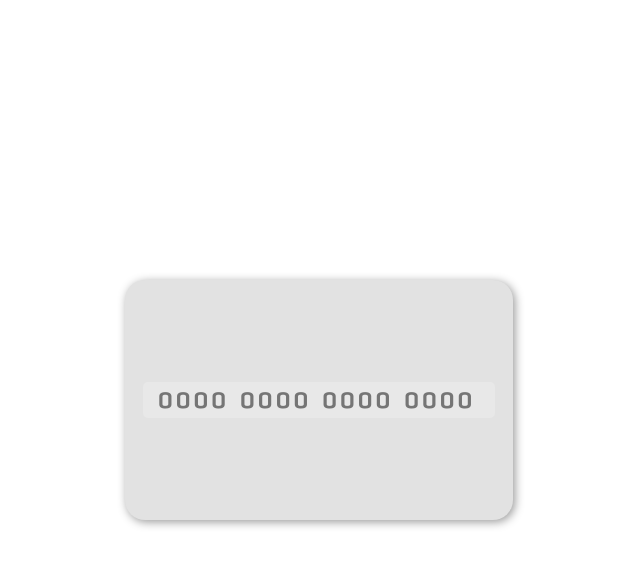
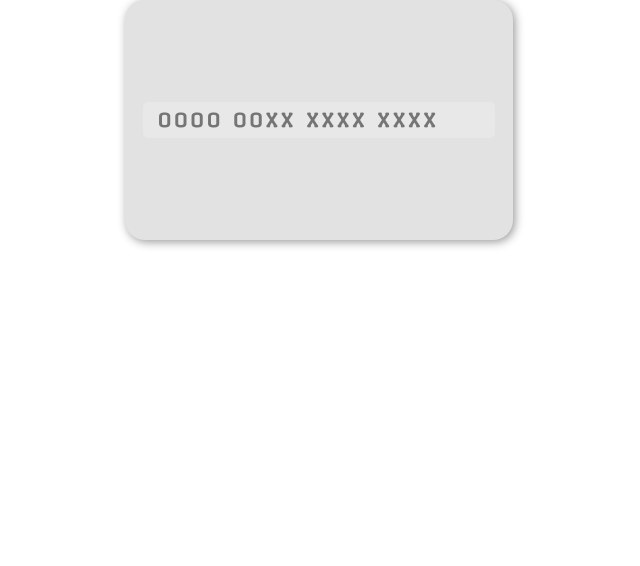
Before and after one commit to ramoona/banks-db-demo, a website with bundled scripts: page index.html in a window 1280 px wide. Shown: the whole page, without its empty margins (321-961 px from the left). Built offline with nearby package versions, Linux system fonts and the light colour scheme.

Commit message:
change card number mask and input placeholder

```diff
--- a/assets/bundle.js
+++ b/assets/bundle.js
@@ -799,7 +799,7 @@ const masker = require('vanilla-masker');
 window.onload = function () {
   const cardNumberField = document.getElementById('number');
 
-  masker(cardNumberField).maskPattern("9999 9999 9999 9999");
+  masker(cardNumberField).maskPattern("9999 9999 9999 9999 99");
 
   cardNumberField.oninput = function () {
     const cardNumber = cardNumberField.value;
--- a/assets/style.css
+++ b/assets/style.css
@@ -180,7 +180,7 @@ body {font-size: 16px}
   display: flex;
   flex-direction: column;
   align-items: center;
-  justify-content: center;
+  justify-content: flex-start;
   min-height: 100vh;
 }
 
@@ -205,7 +205,7 @@ body {font-size: 16px}
   width: calc(100% - 4rem);
   margin-left: 2rem;
   box-sizing: border-box;
-  font-size: 1.2em;
+  font-size: 1.1em;
   padding: .5rem 1.5rem;
   font-family: 'Halter';
   outline: none;
@@ -213,15 +213,6 @@ body {font-size: 16px}
   border: none;
   border-radius: 5px;
   color: inherit;
-}
-
-.bank-name {
-  text-align: left;
-  padding-top: 1rem
-}
-.type {
-  align-self: flex-end;
-  text-align: right;
 }
 
 .type,
@@ -240,6 +231,15 @@ body {font-size: 16px}
 
 .type.visible, .bank-name.visible {
   opacity: 1;
+}
+
+.bank-name {
+  text-align: left;
+  padding-top: 1rem
+}
+.type {
+  align-self: flex-end;
+  text-align: right;
 }
 
 .card.is-ru-alfabank {
--- a/index.html
+++ b/index.html
@@ -11,7 +11,7 @@
 <div class="container">
     <div class="card" id="card">
         <p class="bank-name" id="bank-name"></p>
-        <input type="text" id="number" class="number" maxlength="22" autofocus placeholder="0000 0000 0000 0000">
+        <input type="text" id="number" class="number" autofocus maxlength="22" placeholder="0000 00XX XXXX XXXX">
         <p class="type" id="type"></p>
     </div>
 </div>
--- a/src/index.js
+++ b/src/index.js
@@ -4,7 +4,7 @@ const masker = require('vanilla-masker');
 window.onload = function () {
   const cardNumberField = document.getElementById('number');
 
-  masker(cardNumberField).maskPattern("9999 9999 9999 9999");
+  masker(cardNumberField).maskPattern("9999 9999 9999 9999 99");
 
   cardNumberField.oninput = function () {
     const cardNumber = cardNumberField.value;
--- a/src/style.css
+++ b/src/style.css
@@ -10,7 +10,7 @@ body {font-size: 16px}
   display: flex;
   flex-direction: column;
   align-items: center;
-  justify-content: center;
+  justify-content: flex-start;
   min-height: 100vh;
 }
 
@@ -35,7 +35,7 @@ body {font-size: 16px}
   width: calc(100% - 4rem);
   margin-left: 2rem;
   box-sizing: border-box;
-  font-size: 1.2em;
+  font-size: 1.1em;
   padding: .5rem 1.5rem;
   font-family: 'Halter';
   outline: none;
@@ -43,15 +43,6 @@ body {font-size: 16px}
   border: none;
   border-radius: 5px;
   color: inherit;
-}
-
-.bank-name {
-  text-align: left;
-  padding-top: 1rem
-}
-.type {
-  align-self: flex-end;
-  text-align: right;
 }
 
 .type,
@@ -72,6 +63,15 @@ body {font-size: 16px}
   }
 }
 
+.bank-name {
+  text-align: left;
+  padding-top: 1rem
+}
+.type {
+  align-self: flex-end;
+  text-align: right;
+}
+
 @banks-db-template {
   .card.is-%country%-%name% {
     background-color: %color%;
```
